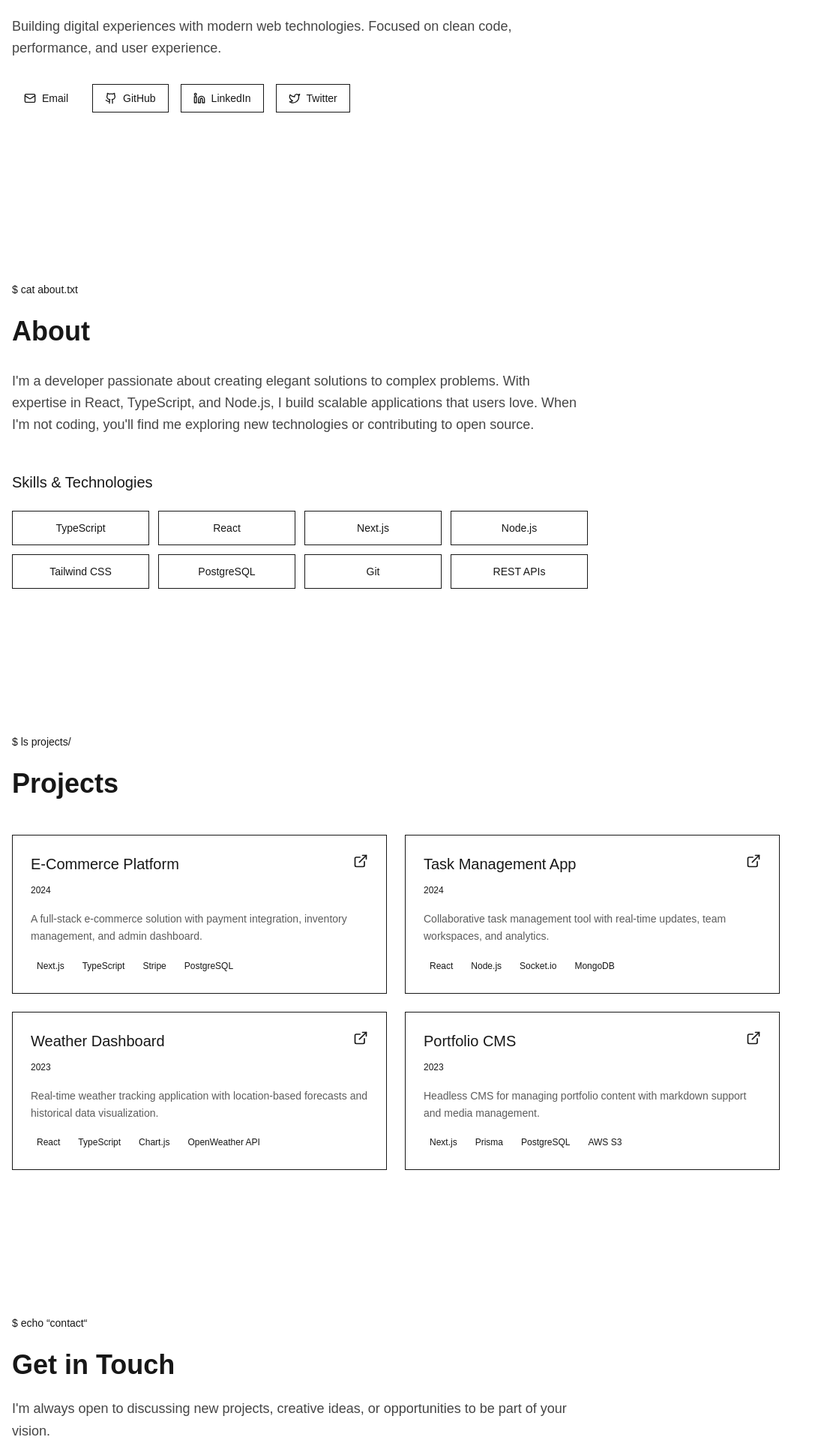
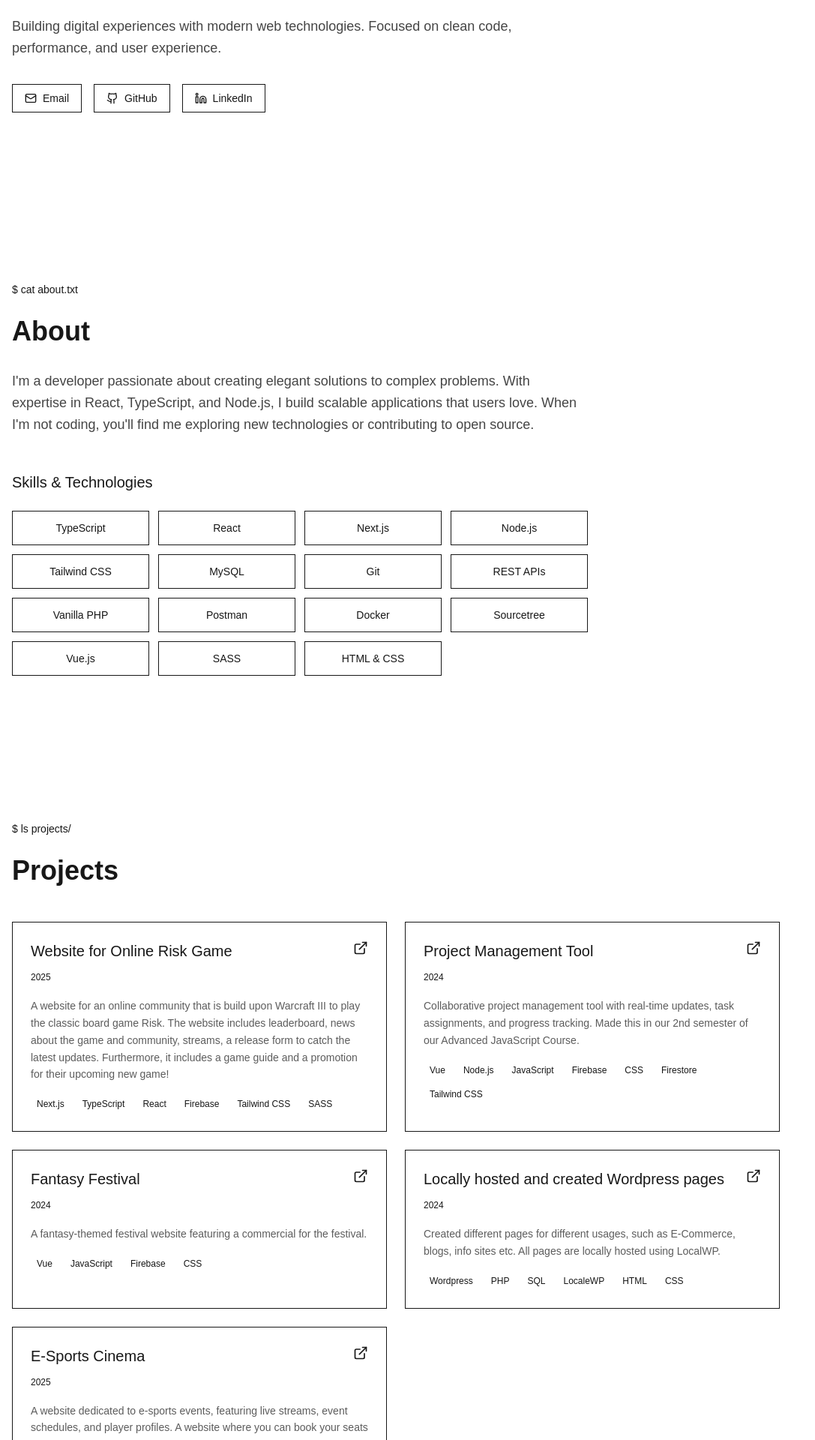
Before and after one commit to Sinyedu/React-Portfolio-Web, a Next.js app: page / in a window 1280 px wide. Shown: the part 340-2260 px from the top of the page at 75% size, without its empty margins (0-1087 px from the left). Built offline with nearby package versions, Linux system fonts and the light colour scheme.

Commit message:
feat: personalized projects etc.

```diff
--- a/src/app/components/hero-section.tsx
+++ b/src/app/components/hero-section.tsx
@@ -1,5 +1,5 @@
 import { HeroContent } from "@/core/types";
-import { Github, Linkedin, Twitter, Mail } from "lucide-react";
+import { Github, Linkedin, Mail } from "lucide-react";
 
 interface HeroSectionProps {
   content: HeroContent;
@@ -24,7 +24,7 @@ export function HeroSection({ content }: HeroSectionProps) {
         <div className="flex items-center gap-4 flex-wrap">
           <a
             href={`mailto:${content.email}`}
-            className="inline-flex items-center gap-2 px-4 py-2 bg-primary text-primary-foreground hover:bg-primary/90 transition-colors text-sm"
+            className="inline-flex items-center gap-2 px-4 py-2 border border-border hover:bg-muted transition-colors text-sm"
             aria-label="Email"
           >
             <Mail className="w-4 h-4" />
@@ -50,16 +50,6 @@ export function HeroSection({ content }: HeroSectionProps) {
             <Linkedin className="w-4 h-4" />
             <span>LinkedIn</span>
           </a>
-          <a
-            href={content.twitter}
-            target="_blank"
-            rel="noopener noreferrer"
-            className="inline-flex items-center gap-2 px-4 py-2 border border-border hover:bg-muted transition-colors text-sm"
-            aria-label="Twitter"
-          >
-            <Twitter className="w-4 h-4" />
-            <span>Twitter</span>
-          </a>
         </div>
       </div>
     </section>
--- a/src/app/data/content.json
+++ b/src/app/data/content.json
@@ -1,12 +1,11 @@
 {
   "hero": {
-    "name": "Your Name",
-    "title": "Full Stack Developer",
+    "name": "Simon Erik Nyblom",
+    "title": "Frontend Developer with a passion for general development",
     "description": "Building digital experiences with modern web technologies. Focused on clean code, performance, and user experience.",
-    "email": "hello@example.com",
-    "github": "https://github.com/yourusername",
-    "linkedin": "https://linkedin.com/in/yourusername",
-    "twitter": "https://twitter.com/yourusername"
+    "email": "nyblomsimon@gmail.com",
+    "github": "https://github.com/sinyedu",
+    "linkedin": "https://linkedin.com/in/simonnyblom"
   },
   "about": {
     "title": "About",
@@ -18,9 +17,16 @@
     "Next.js",
     "Node.js",
     "Tailwind CSS",
-    "PostgreSQL",
+    "MySQL",
     "Git",
-    "REST APIs"
+    "REST APIs",
+    "Vanilla PHP",
+    "Postman",
+    "Docker",
+    "Sourcetree",
+    "Vue.js",
+    "SASS",
+    "HTML & CSS"
   ],
   "contact": {
     "title": "Get in Touch",
--- a/src/app/data/projects.json
+++ b/src/app/data/projects.json
@@ -2,35 +2,67 @@
   "projects": [
     {
       "id": "1",
-      "title": "E-Commerce Platform",
-      "description": "A full-stack e-commerce solution with payment integration, inventory management, and admin dashboard.",
-      "technologies": ["Next.js", "TypeScript", "Stripe", "PostgreSQL"],
-      "link": "https://github.com/yourusername/project1",
-      "year": "2024"
+      "title": "Website for Online Risk Game",
+      "description": "A website for an online community that is build upon Warcraft III to play the classic board game Risk. The website includes leaderboard, news about the game and community, streams, a release form to catch the latest updates. Furthermore, it includes a game guide and a promotion for their upcoming new game!",
+      "technologies": [
+        "Next.js",
+        "TypeScript",
+        "React",
+        "Firebase",
+        "Tailwind CSS",
+        "SASS"
+      ],
+      "link": "https://github.com/Warcraft-3-Risk/risk-website",
+      "year": "2025"
     },
     {
       "id": "2",
-      "title": "Task Management App",
-      "description": "Collaborative task management tool with real-time updates, team workspaces, and analytics.",
-      "technologies": ["React", "Node.js", "Socket.io", "MongoDB"],
+      "title": "Project Management Tool",
+      "description": "Collaborative project management tool with real-time updates, task assignments, and progress tracking. Made this in our 2nd semester of our Advanced JavaScript Course.",
+      "technologies": [
+        "Vue",
+        "Node.js",
+        "JavaScript",
+        "Firebase",
+        "CSS",
+        "Firestore",
+        "Tailwind CSS"
+      ],
       "link": "https://github.com/yourusername/project2",
       "year": "2024"
     },
     {
       "id": "3",
-      "title": "Weather Dashboard",
-      "description": "Real-time weather tracking application with location-based forecasts and historical data visualization.",
-      "technologies": ["React", "TypeScript", "Chart.js", "OpenWeather API"],
-      "link": "https://github.com/yourusername/project3",
-      "year": "2023"
+      "title": "Fantasy Festival",
+      "description": "A fantasy-themed festival website featuring a commercial for the festival.",
+      "technologies": ["Vue", "JavaScript", "Firebase", "CSS"],
+      "link": "https://github.com/Sinyedu/Fantasy-Festival",
+      "year": "2024"
     },
     {
       "id": "4",
-      "title": "Portfolio CMS",
-      "description": "Headless CMS for managing portfolio content with markdown support and media management.",
-      "technologies": ["Next.js", "Prisma", "PostgreSQL", "AWS S3"],
-      "link": "https://github.com/yourusername/project4",
-      "year": "2023"
+      "title": "Locally hosted and created Wordpress pages",
+      "description": "Created different pages for different usages, such as E-Commerce, blogs, info sites etc. All pages are locally hosted using LocalWP.",
+      "technologies": ["Wordpress", "PHP", "SQL", "LocaleWP", "HTML", "CSS"],
+      "link": "",
+      "year": "2024"
+    },
+    {
+      "id": "5",
+      "title": "E-Sports Cinema",
+      "description": "A website dedicated to e-sports events, featuring live streams, event schedules, and player profiles. A website where you can book your seats for an exciting finals or an exciting game or just tournaments in general.",
+      "technologies": [
+        "Vanilla PHP",
+        "Simply.com",
+        "WAMPP",
+        "Tailwind CSS",
+        "MySQL",
+        "HTML",
+        "CSS",
+        "JavaScript"
+      ],
+      "link": "",
+      "year": "2025"
     }
   ]
 }
```
